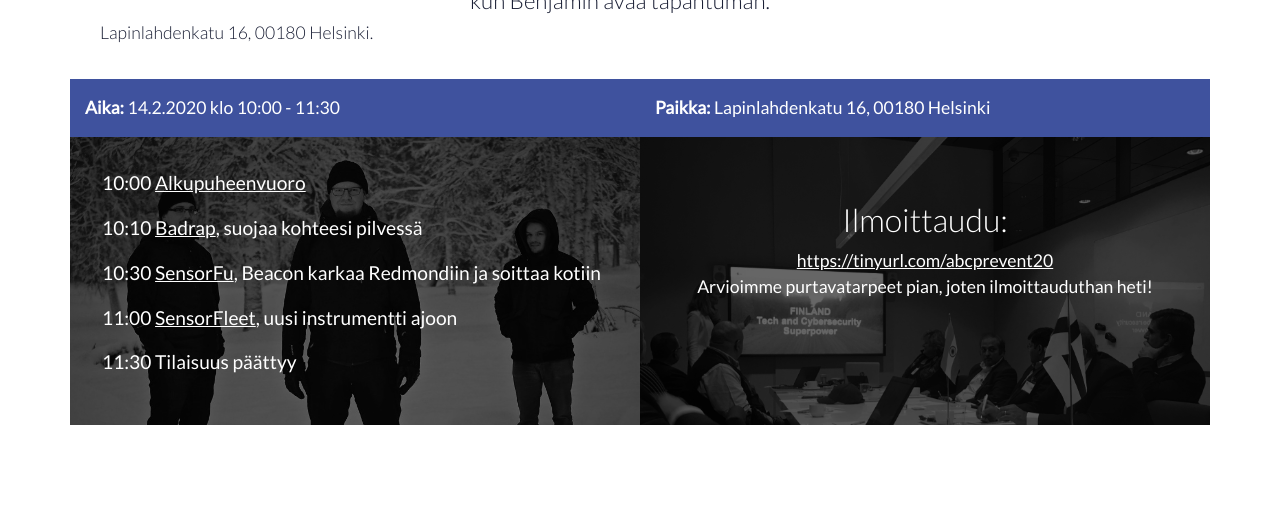
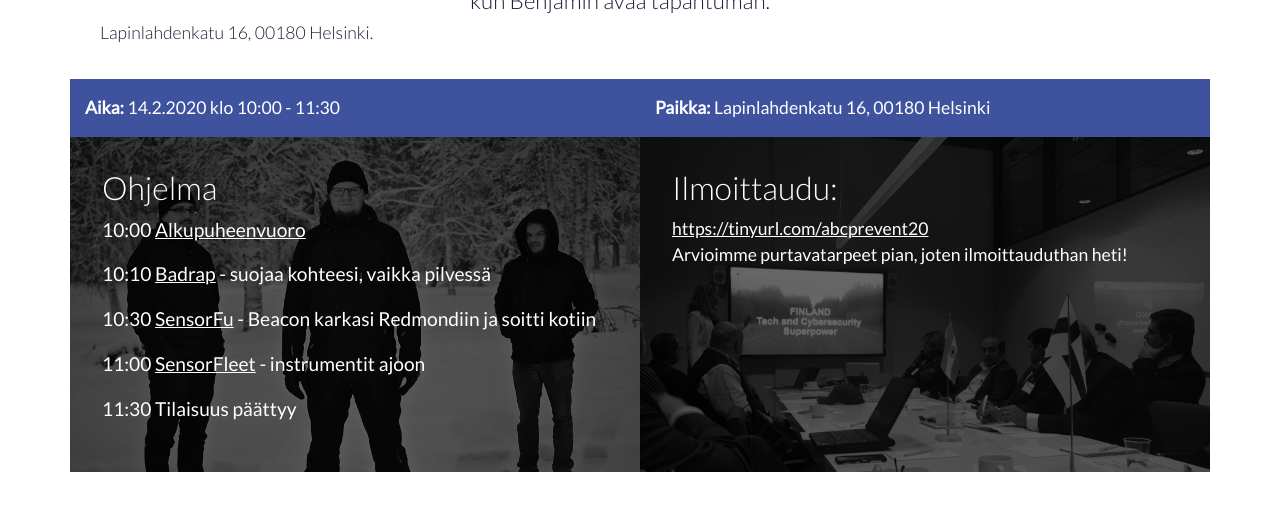
Before and after one commit to scanabc/scanabc.github.io, a Jekyll site: the page prevent20/index.html, which Jekyll copies as it is, in a window 1280 px wide, cut to the strip 927-1447 px from the top of the page. Shown: the top 511 px of the strip. Built offline with Jekyll 4.4.1, drawn with Linux system fonts in a browser that asks for light colours; before the commit the page ends 1400 px from its top, so only the background shows below that.

Commit message:
Prevent20: consistency fixes and program updates

```diff
--- a/prevent20/css/style.css
+++ b/prevent20/css/style.css
@@ -122,11 +122,12 @@ h1, h2, h3, h4 {
 .meeting {
   background-color: #000;
   color: #ffffff;
-  padding: 4rem 2rem;
+  padding: 2rem;
   z-index: 0;
   position: relative;
-  text-align: center;
+  text-align: left;
 }
+
 .meeting:after {
   content: "";
   display: block;
--- a/prevent20/index.html
+++ b/prevent20/index.html
@@ -67,7 +67,6 @@
            Disobey</a>-tietoturvatapahtumaan, voit jatkaa
            kanssamme lähellä olevalle Kaapelitehtaalle tilaisuuden jälkeen.
            Ehdimme sopivasti katsomaan kun Benjamin avaa tapahtuman.
-
         </p>
       </div>
       <div class="col-12 col-xl-4 order-xl-1">
@@ -91,10 +90,11 @@
 
     <div class="row mb-5">
       <div class="col-12 col-lg-6 team">
+        <h2>Ohjelma</h2>
         <p>10:00 <a href="https://www.scanabc.com/" target="_blank">Alkupuheenvuoro</a></p>
-        <p>10:10 <a href="https://badrap.io/" target="_blank">Badrap</a>, suojaa kohteesi pilvessä</p>
-        <p>10:30 <a href="https://www.sensorfu.com/" target="_blank">SensorFu</a>, Beacon karkaa Redmondiin ja soittaa kotiin</p>
-        <p>11:00 <a href="https://www.sensorfleet.com/" target="_blank">SensorFleet</a>, uusi instrumentti ajoon</p>
+        <p>10:10 <a href="https://badrap.io/" target="_blank">Badrap</a> - suojaa kohteesi, vaikka pilvessä</p>
+        <p>10:30 <a href="https://www.sensorfu.com/" target="_blank">SensorFu</a> - Beacon karkasi Redmondiin ja soitti kotiin</p>
+        <p>11:00 <a href="https://www.sensorfleet.com/" target="_blank">SensorFleet</a> - instrumentit ajoon </p>
         <p>11:30 Tilaisuus päättyy</p>
       </div>
       <div class="col-12 col-lg-6 meeting">
```
Also changed, not shown: other parts of prevent20/index.html (+3 -3 lines).
